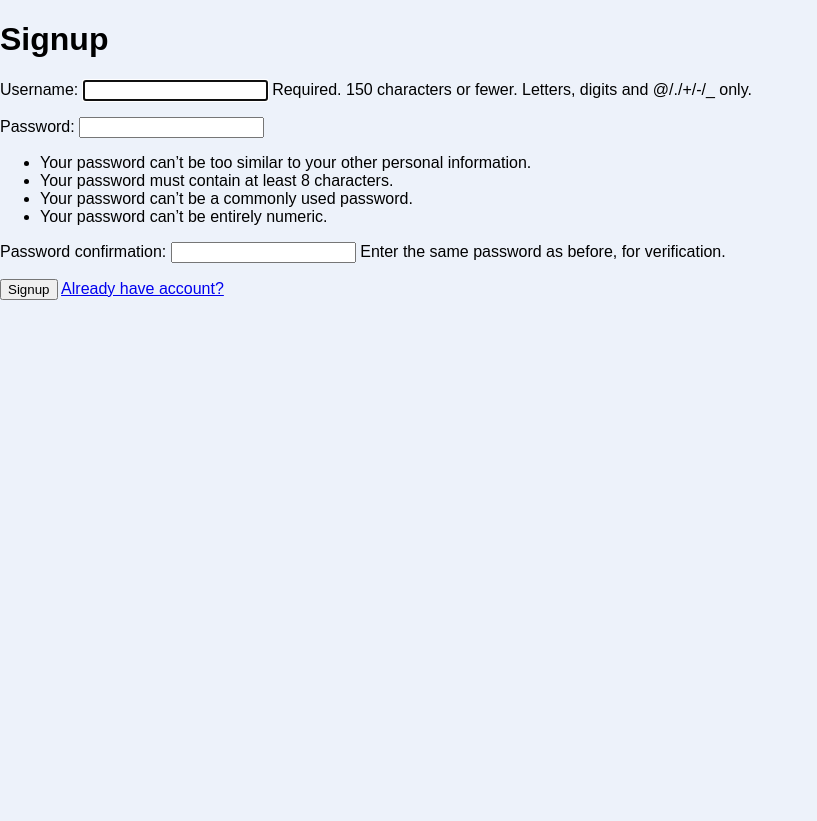
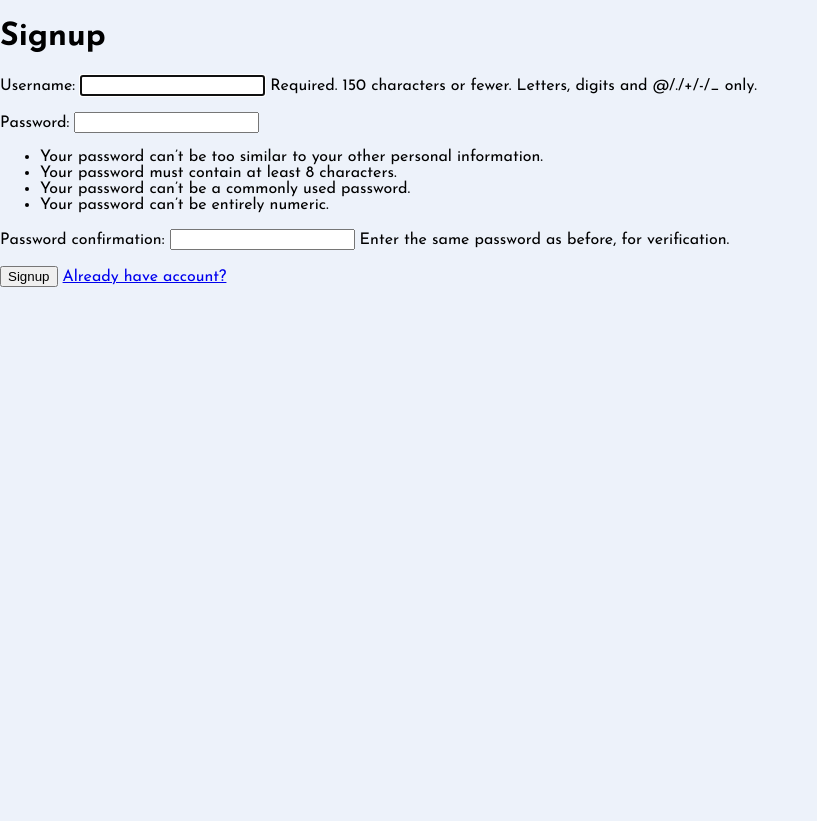
Before and after one commit to dscpsyl/loget-japan-tracker, a Django app: page /signup/ in a window 1280 px wide. Shown: the whole page, without its empty margins (0-817 px from the left). Run offline with Django 5.2, Linux system fonts and the light colour scheme.

Commit message:
fix:Adjust base css to include font

```diff
--- a/logettracker/tracker/static/tracker/base.css
+++ b/logettracker/tracker/static/tracker/base.css
@@ -1,9 +1,10 @@
+@import url('https://fonts.googleapis.com/css2?family=Josefin+Sans:ital,wght@0,100..700;1,100..700&display=swap');
+
 html,
 body {
-    font-family: Arial, sans-serif;
+    font-family: "Josefin Sans", Arial, sans-serif;
     margin: 0;
     padding: 0;
     background-color: #edf2fa;
     height: 100%;
-
 }
```
